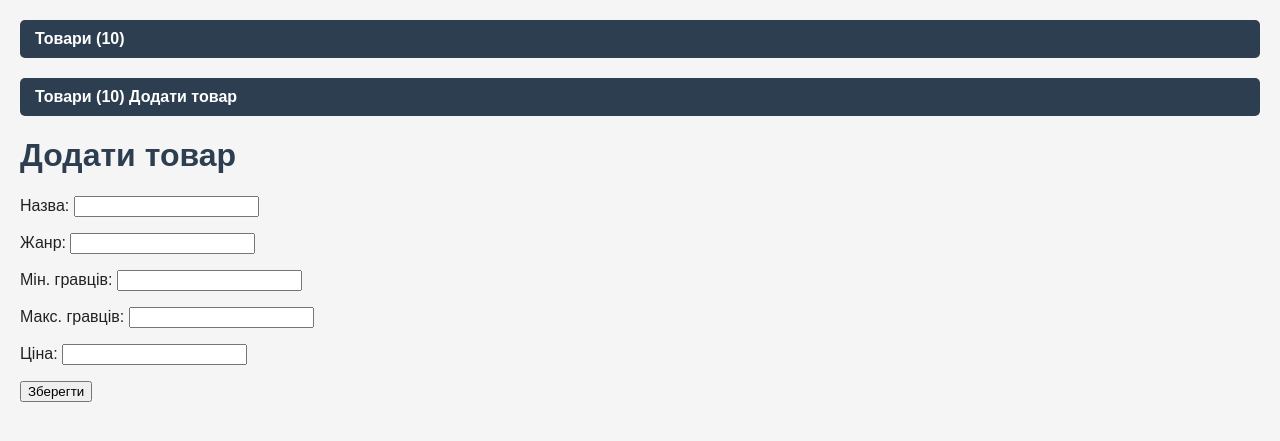
After one commit to dykyiyurii1-eng/bosco-backend, a Django app: page /products/add/ in a window 1280 px wide. The commit adds this page. Shown: the top 441 px of the page. Run offline with Django 5.2, Linux system fonts and the light colour scheme; data comes from the database, SQL or seed files in the repository.

Commit message:
add form to adding products

```diff
--- /dev/null
+++ b/boolib_app/templates/boolib_app/product_add.html
@@ -0,0 +1,39 @@
+{% extends 'base.html' %}
+
+{% block title %}Додати товар{% endblock %}
+
+{% block content %}
+<h1>Додати товар</h1>
+
+<form method="post">
+    {% csrf_token %}
+
+    <p>
+        <label>Назва:
+            <input type="text" name="name" required>
+        </label>
+    </p>
+    <p>
+        <label>Жанр:
+            <input type="text" name="genre" required>
+        </label>
+    </p>
+    <p>
+        <label>Мін. гравців:
+            <input type="number" name="min_players" required>
+        </label>
+    </p>
+    <p>
+        <label>Макс. гравців:
+            <input type="number" name="max_players" required>
+        </label>
+    </p>
+    <p>
+        <label>Ціна:
+            <input type="number" name="price" required>
+        </label>
+    </p>
+
+    <button type="submit">Зберегти</button>
+</form>
+{% endblock %}
--- a/boolib_app/urls.py
+++ b/boolib_app/urls.py
@@ -3,4 +3,5 @@ from . import views
 
 urlpatterns = [
     path('', views.product_list, name='product_list'),
+    path('add/', views.product_add, name='product_add'),
 ]
--- a/boolib_app/views.py
+++ b/boolib_app/views.py
@@ -1,7 +1,29 @@
-from django.shortcuts import render
+from django.shortcuts import render, redirect
+from django.contrib import messages
 from .models import Product
 
 
 def product_list(request):
     products = Product.objects.all()
     return render(request, 'boolib_app/products.html', {'products': products})
+
+
+def product_add(request):
+    if request.method == 'POST':
+        name = request.POST.get('name')
+        genre = request.POST.get('genre')
+        min_players = request.POST.get('min_players')
+        max_players = request.POST.get('max_players')
+        price = request.POST.get('price')
+
+        Product.objects.create(
+            name=name,
+            genre=genre,
+            min_players=min_players,
+            max_players=max_players,
+            price=price,
+        )
+        messages.success(request, 'Товар успішно додано')
+        return redirect('product_list')
+
+    return render(request, 'boolib_app/product_add.html')
--- a/config/settings.py
+++ b/config/settings.py
@@ -25,7 +25,7 @@ SECRET_KEY = 'django-insecure-ud)9_x+qrpl2wpn^3tk$6-d@e8by#7gvdsh8&wf1ics#^i64^7
 # SECURITY WARNING: don't run with debug turned on in production!
 DEBUG = True
 
-ALLOWED_HOSTS = ['']
+ALLOWED_HOSTS = []
 
 
 # Application definition
--- a/templates/base.html
+++ b/templates/base.html
@@ -8,6 +8,7 @@
 </head>
 <body>
     {% include 'partials/menu.html' %}
+    {% include 'partials/messages.html' %}
     <main>
         {% block content %}{% endblock %}
     </main>
--- a/templates/partials/menu.html
+++ b/templates/partials/menu.html
@@ -2,3 +2,8 @@
 <nav>
     <a href="{% url 'product_list' %}">Товари ({% product_count %})</a>
 </nav>
+{% load boolib_app_extras %}
+<nav>
+    <a href="{% url 'product_list' %}">Товари ({% product_count %})</a>
+    <a href="{% url 'product_add' %}">Додати товар</a>
+</nav>
--- /dev/null
+++ b/templates/partials/messages.html
@@ -0,0 +1,7 @@
+{% if messages %}
+<ul class="messages">
+    {% for message in messages %}
+    <li class="{{ message.tags }}">{{ message }}</li>
+    {% endfor %}
+</ul>
+{% endif %}
```
